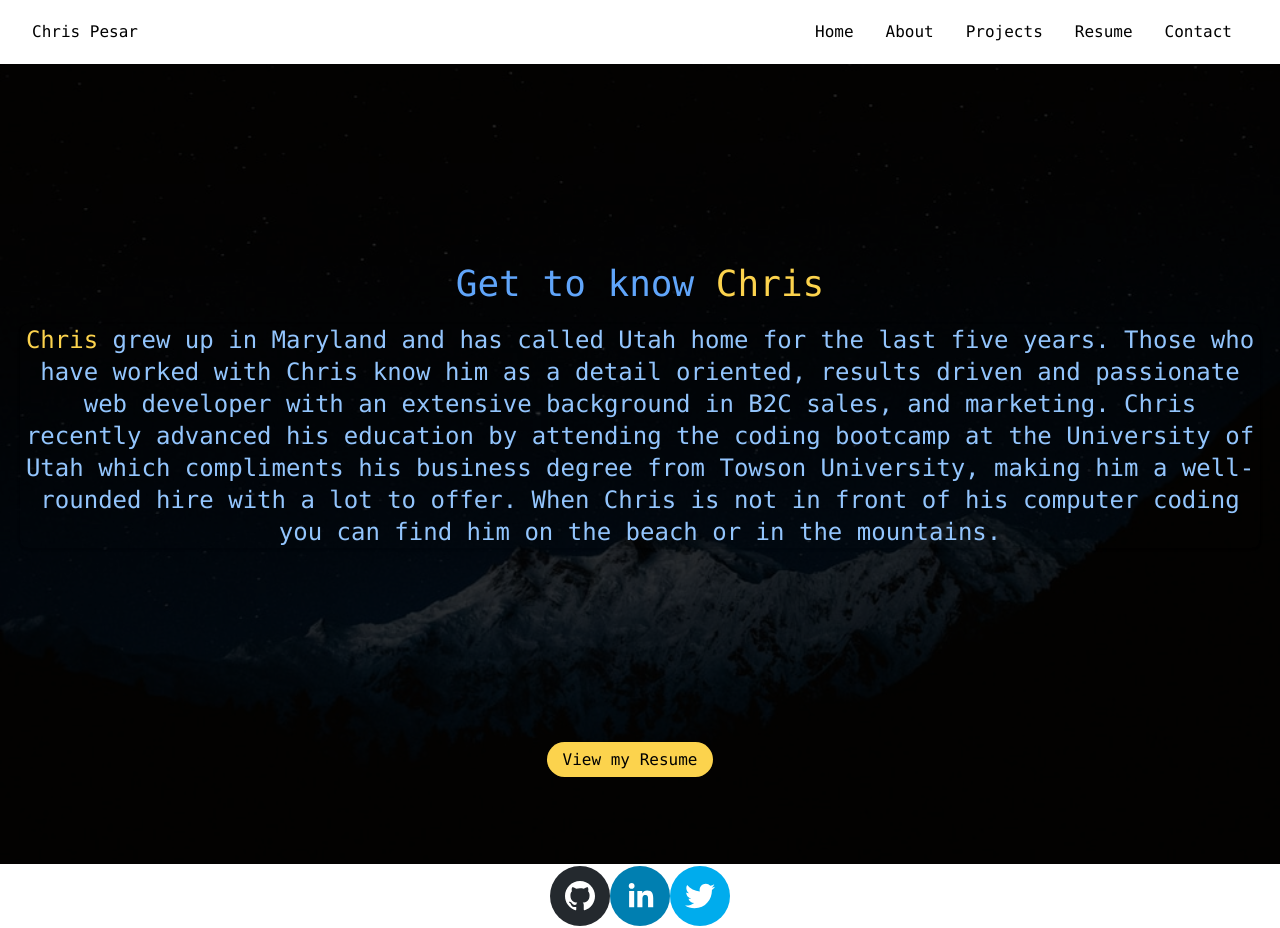
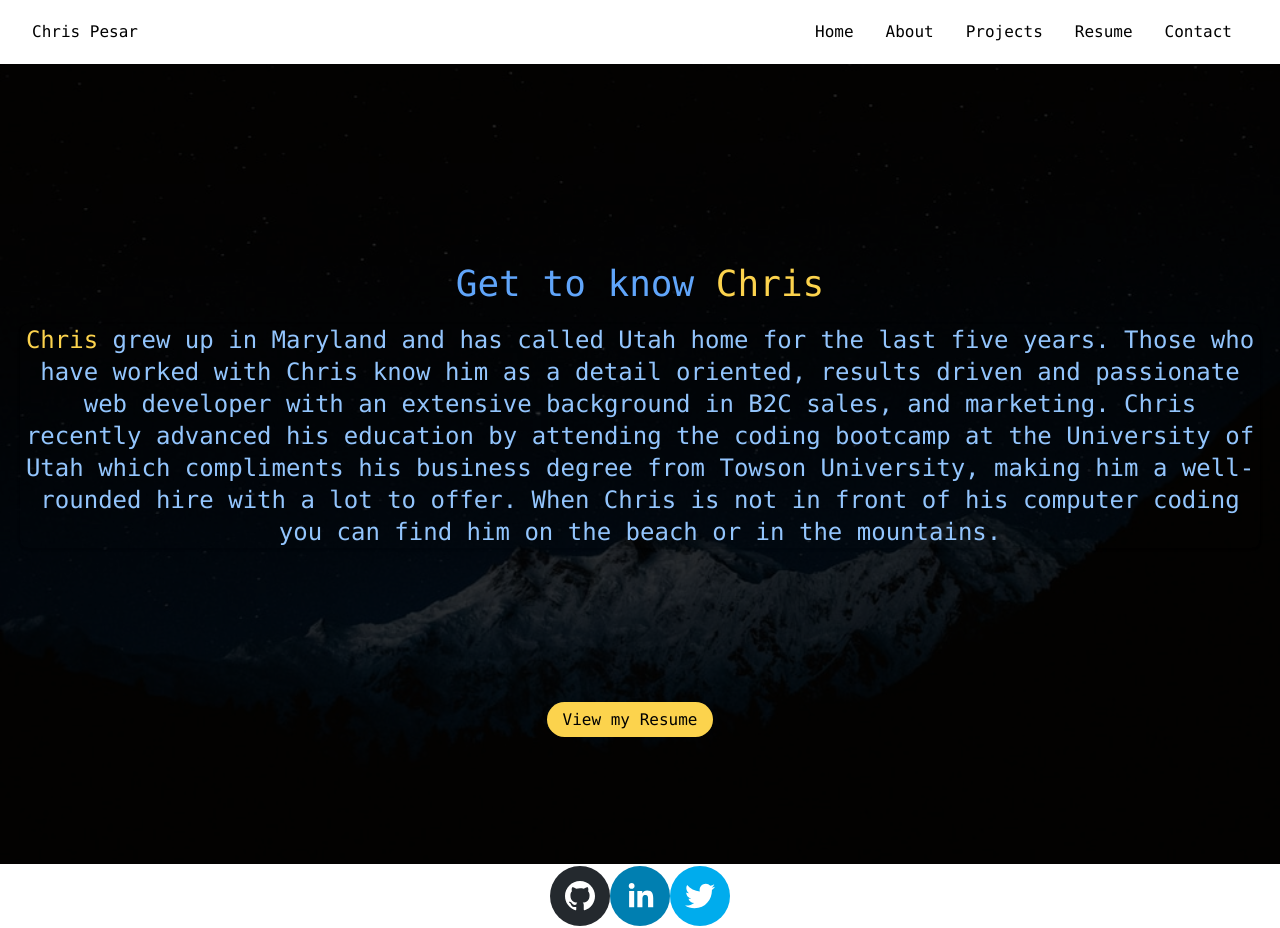
Before and after one commit to cpesar/chris-portfolio, a React (Create React App) app: page /about in a window 1280 px wide. Built offline with nearby package versions, Linux system fonts and the light colour scheme.

Commit message:
removed padding from resume link in about page

```diff
--- a/src/pages/About.js
+++ b/src/pages/About.js
@@ -16,7 +16,7 @@ const About = () => {
             </p>
         </section>
 
-        <section className="p-10">
+        <section>
           <a
             className="mr-5 bg-yellow-300 py-2 px-4 rounded-full font-mono hover:bg-blue-500"
             href ="https://docs.google.com/document/d/e/2PACX-1vRTJHyC39JKFP4CxhhwQB2l5X0L-7T45gHsHjy12dcWhZSX9Xm-yGYkoEixBLT8_QXhUDwoRVKHSrId/pub"
```
